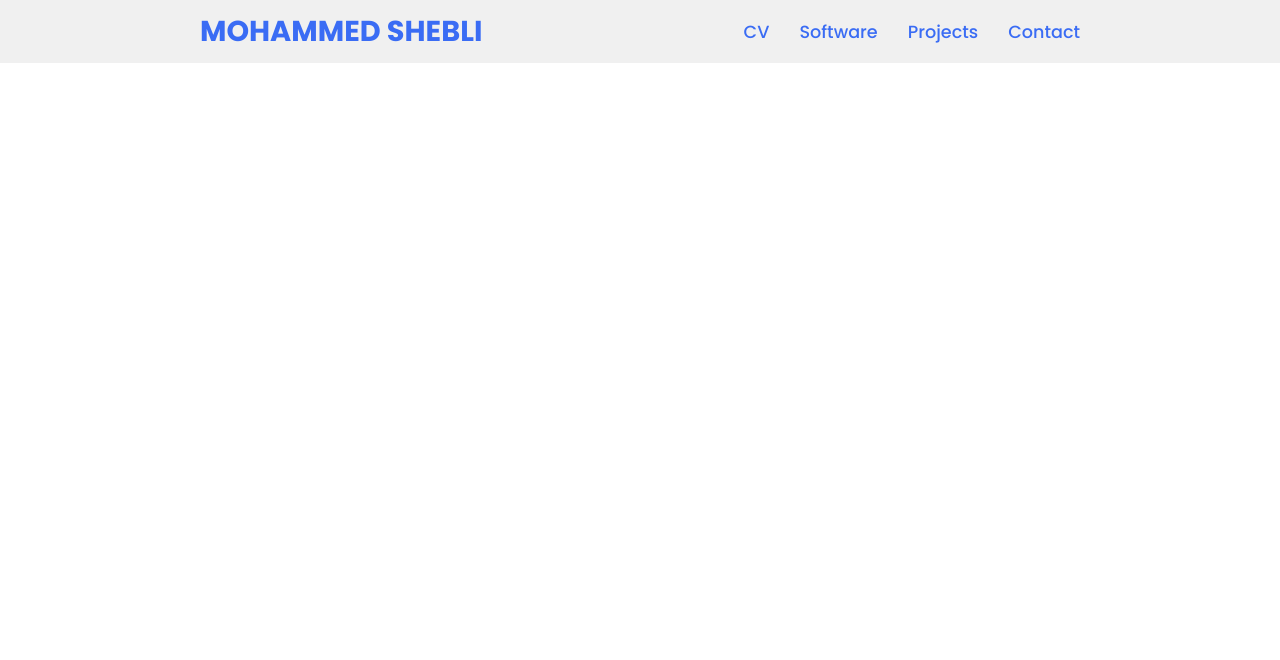
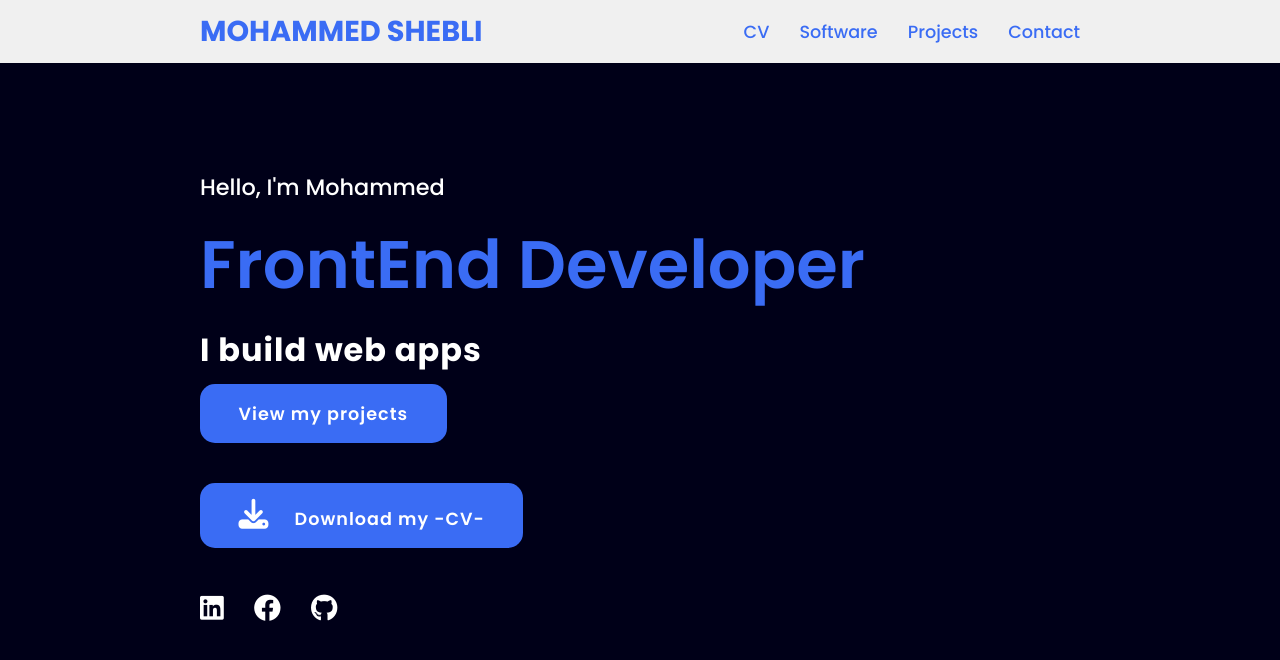
Before and after one commit to shebli91/react-portfolio, a React (Create React App) app: page / in a window 1280 px wide. Shown: the top 660 px of the page. Built offline with nearby package versions, Linux system fonts and the light colour scheme.

Commit message:
- adding the MainSection component
- import the css file code
- importing the icons link in the public/index.html file
- adding a downloadable folder to contain all downloadable content

```diff
--- a/public/index.html
+++ b/public/index.html
@@ -5,6 +5,10 @@
     <link rel="icon" href="%PUBLIC_URL%/favicon.ico" />
     <meta name="viewport" content="width=device-width, initial-scale=1" />
     <meta name="theme-color" content="#000000" />
+    <link
+      rel="stylesheet"
+      href="https://cdnjs.cloudflare.com/ajax/libs/font-awesome/6.2.1/css/all.min.css"
+    />
     <meta
       name="description"
       content="Web site created using create-react-app"
@@ -24,7 +28,7 @@
       work correctly both with client-side routing and a non-root public URL.
       Learn how to configure a non-root public URL by running `npm run build`.
     -->
-    <title>React App</title>
+    <title>Mohammed Shebli Portfolio</title>
   </head>
   <body>
     <noscript>You need to enable JavaScript to run this app.</noscript>
--- a/src/App.js
+++ b/src/App.js
@@ -1,10 +1,12 @@
+import "./App.css";
 import Header from "./Components/Header";
-import "./App.css";
+import MainSection from "./Components/MainSection";
 
 function App() {
   return (
     <div>
       <Header />
+      <MainSection />
       {/* Other components and content */}
     </div>
   );
--- /dev/null
+++ b/src/Components/MainSection.js
@@ -0,0 +1,39 @@
+const MainSection = () => {
+  return (
+    <section className="main">
+      <div>
+        <h2>
+          Hello, I'm Mohammed <br />
+          <span>FrontEnd Developer</span>
+        </h2>
+        <h3>I build web apps</h3>
+        <a href="#projects" className="main-btn">
+          View my projects
+        </a>
+        <br />
+        <a href="/src/Downloadable/Shebli_CV.pdf" download className="CV">
+          <i className="fa-solid fa-download" id="cv"></i> Download my -CV-
+        </a>
+        <div className="social-icons">
+          <a
+            href="https://www.linkedin.com/in/mohammed-shebli-b54638243/"
+            target="_blank"
+          >
+            <i className="fa-brands fa-linkedin"></i>
+          </a>
+          <a href="https://www.facebook.com/mhamad.shebli" target="_blank">
+            <i className="fa-brands fa-facebook"></i>
+          </a>
+          <a
+            href="https://github.com/shebli91?tab=repositories"
+            target="_blank"
+          >
+            <i className="fa-brands fa-github"></i>
+          </a>
+        </div>
+      </div>
+    </section>
+  );
+};
+
+export default MainSection;
```
Also changed, not shown: 1 other file (tests, documents, lock files or other folders).
